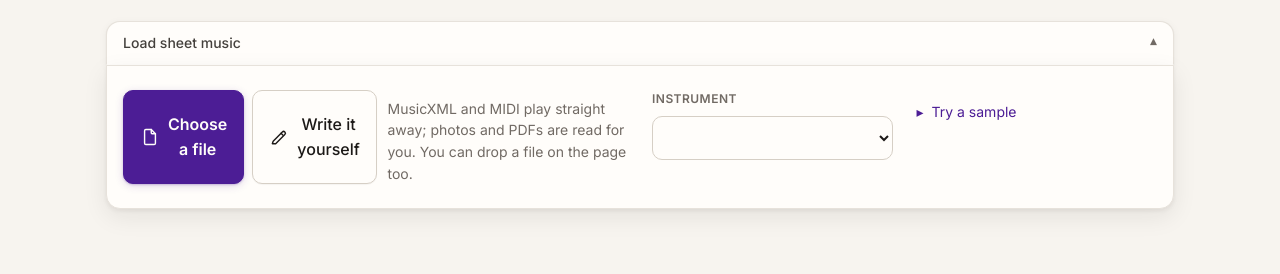
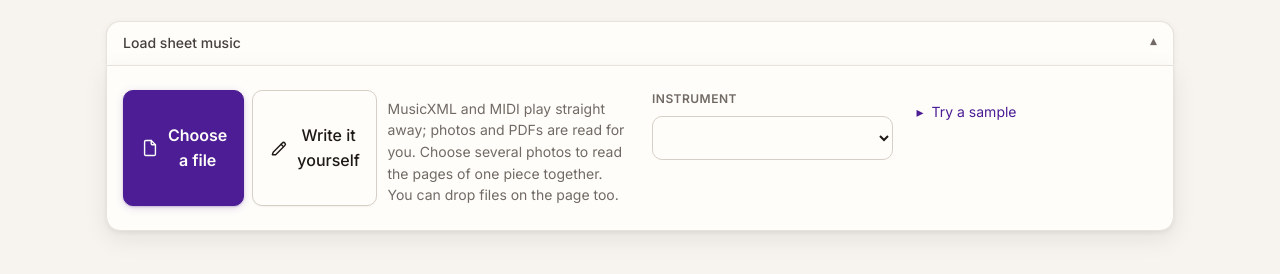
Before and after one commit to ruhansachdeva/sheet-music, a website with bundled scripts: page public/index.html in a window 1280 px wide. Shown: the part 88-362 px from the top of the page. Built offline with nearby package versions, Linux system fonts and the light colour scheme.

Commit message:
Let the file picker take several files, and say so
Refs #129

```diff
--- a/public/index.html
+++ b/public/index.html
@@ -63,6 +63,7 @@
                 class="visually-hidden"
                 aria-label="Choose a sheet music file"
                 accept=".musicxml,.xml,.mxl,.mid,.midi,image/*,application/pdf"
+                multiple
             />
             <!-- capture asks the phone for its rear camera rather than the photo
                  library, so pointing it at a page is one tap. -->
@@ -76,7 +77,8 @@
             />
             <p class="hint">
                 MusicXML and MIDI play straight away; photos and PDFs are read for you.
-                You can drop a file on the page too.
+                Choose several photos to read the pages of one piece together. You can
+                drop files on the page too.
             </p>
             <!-- When nothing behind the page can read photos: say why, and offer
                  to read them here with your own key. See app.js. -->
```
